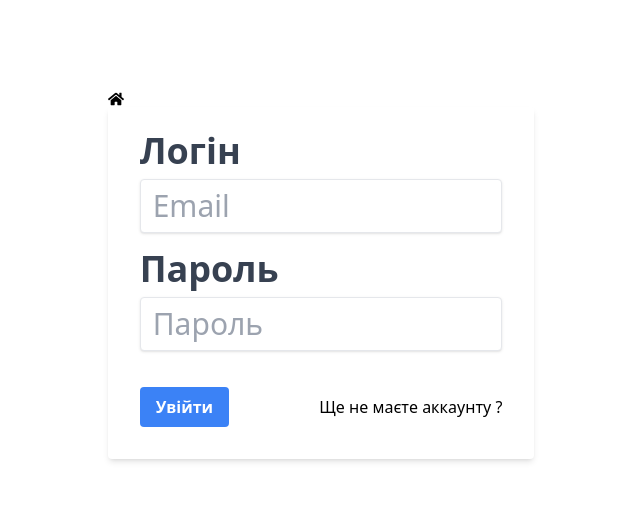
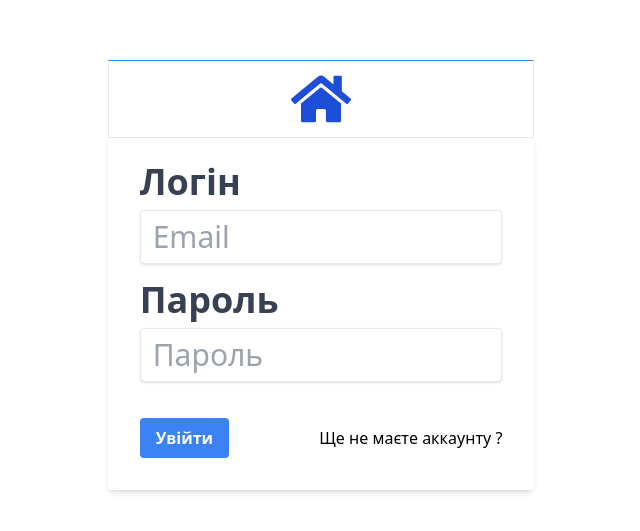
Before and after one commit to VicDanilevska/diplom, a React (Create React App) app: page /login in a window 1280 px wide. Shown: the part 125-656 px from the top of the page, without its empty margins (319-959 px from the left). Built offline with nearby package versions, Linux system fonts and the light colour scheme; no server answers; the HTML template or start-up script is replaced by a standard one.

Commit message:
Стилізовано навігаційні посилання на головну , або у аккаунт , якщо авторизований користувач

```diff
--- a/src/pages/LogIn.js
+++ b/src/pages/LogIn.js
@@ -48,14 +48,14 @@ const LogIn = () => {
 
             <div className={'w-2/6'}>
 
-                <div>
-                    <Link to={`/list`} className={''}>
-                        <FaHome className={''}></FaHome>
+                <div className={'flex'}>
+                    <Link to={`/list`} className={'transition-all duration-250 group hover:bg-blue-600 grow border border-t-blue-500 w-1/2 flex justify-center items-center px-4 py-2'}>
+                        <FaHome className={'transition-all duration-250 group-hover:text-white text-6xl text-blue-700'}></FaHome>
                     </Link>
                     {user
                         &&
-                    <Link to={`/users/${user.uid}`} className={''}>
-                        <FaUser className={''}></FaUser>
+                    <Link to={`/users/${user.uid}`} className={'transition-all duration-250 group hover:bg-blue-600 grow border border-t-blue-500 w-1/2 flex justify-center items-center px-4 py-2'}>
+                        <FaUser className={'transition-all duration-250 group-hover:text-white text-6xl text-blue-700'}></FaUser>
                     </Link>}
                 </div>
 
```
